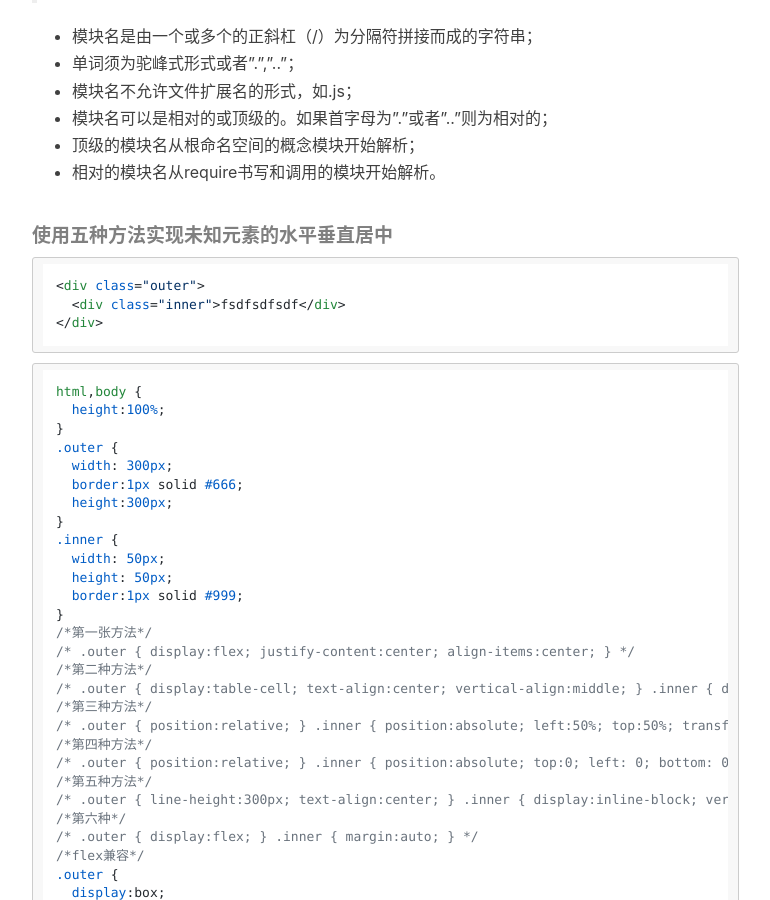
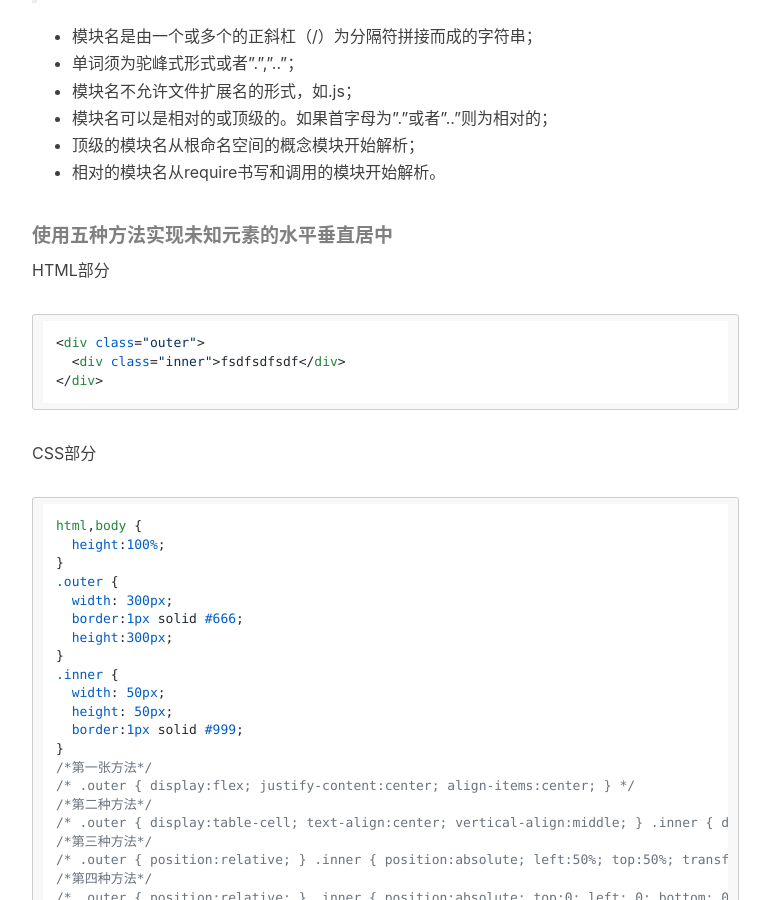
Before and after one commit to xx19941215/xx19941215.github.io, a Jekyll site: the page built from _posts/2016-09-18-ctrip-online-interview.markdown, in a window 1280 px wide and 900 px high, scrolled down 3229 px. Shown: the whole window, without its empty margins (233-1003 px from the left). Built offline with Jekyll 4.4.1, drawn with Linux system fonts in a browser that asks for light colours; nearby versions of some CDN libraries; comment, search, counter and statistics services are not loaded.

Commit message:
add post

````diff
--- a/_posts/2016-09-18-ctrip-online-interview.markdown
+++ b/_posts/2016-09-18-ctrip-online-interview.markdown
@@ -44,7 +44,6 @@ CSRF攻击是源于WEB的隐式身份验证机制，WEB的身份验证机制可
 > AMD CMD 和CommonJS规范分别指什么？
 
 CommonJS规范通过定义丰富的能够解决一些通常的应用开发的API来补足了JS官方中关于标准库的不足。建立他的意图是希望开发者可以运用这些API去开发应用，而且所开发的应用能够在不同的JS环境中运行。服务端的Nodejs就是一个例子，服务端的程序比在浏览器端更复杂，需要操作系统和其他程序互动，因此服务器必须要模块化以应对上述问题。`NodeJS`参照`CommonJS`规范创建了模块系统，模块系统通过`exports`暴露接口返回对象，通过`require`获取接口返回的对象。例如
-
 ```js
 // math.js文件 的内容：
  exports.method=function(){
@@ -56,11 +55,11 @@ CommonJS规范通过定义丰富的能够解决一些通常的应用开发的API
  // main.js文件 的内容：
  var newObj= require('math').method;
  // 当然 main.js可以继续exports接口 以供其他文件调用
- ```
+```
 
  AMD即Asynchronous Module Definition (异步模块定义)，实现AMD的库有RequireJs等。在服务器端采用的CommonJs规范因为在浏览器同步执行加载的问题会导致浏览器在加载JS的时候处于假死状态，AMD就是为了解决这个问题而诞生的。AMD采用异步的方式去获取引用的JS，待加载完毕之后再执行对应的程序，避免了浏览器的假死。
 
- ```js
+```js
  //语法
 define(id,dependencies,factory);
 // id 即对这个模块命名
@@ -108,11 +107,14 @@ define(function(require, exports, module){
 
 ##### 使用五种方法实现未知元素的水平垂直居中
 
+HTML部分
+
 ```html
 <div class="outer">
   <div class="inner">fsdfsdfsdf</div>
 </div>
 ```
+CSS部分
 
 ```css
 html,body {
````
